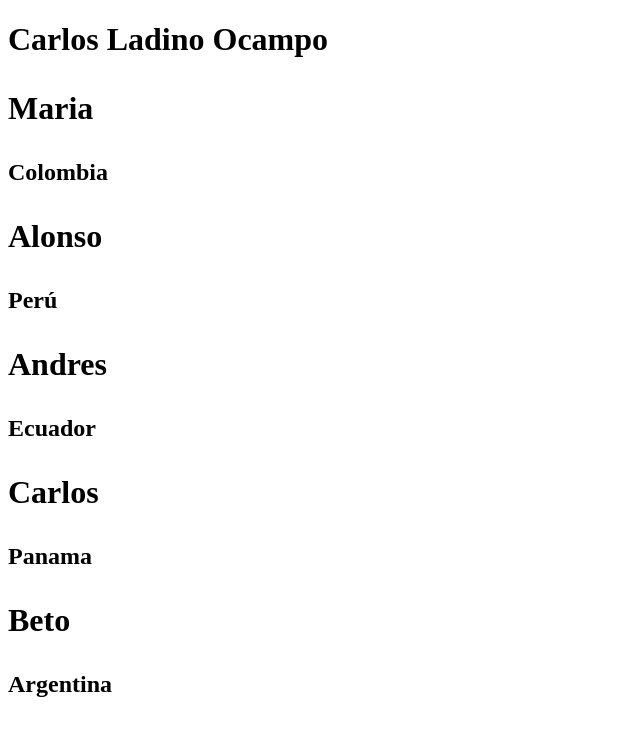
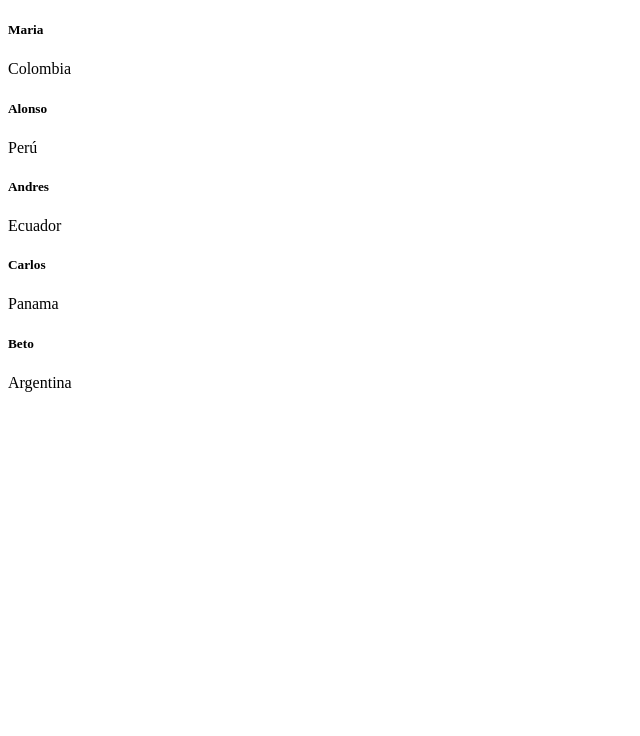
Before and after one commit to CarlosLadino0/Progra-web, an Angular app: page / in a window 1280 px wide. Shown: the top 736 px of the page, without its empty margins (0-640 px from the left). Built offline with nearby package versions, Linux system fonts and the light colour scheme.

Commit message:
clase api

```diff
--- a/src/app/app.component.html
+++ b/src/app/app.component.html
@@ -1,10 +1,3 @@
-<h1>Carlos Ladino Ocampo</h1>
-
-<div *ngFor="let n of people">
-
-  <app-card
-  [people] = "n">
-
-
-  </app-card>
+<div *ngFor="let person of people">
+  <app-card [people]="person"></app-card>
 </div>
--- a/src/app/app.component.ts
+++ b/src/app/app.component.ts
@@ -16,7 +16,7 @@ export class AppComponent {
   people = [
     {
     name: "Maria",
-    country: "Colombia"
+    country: "Colombia",
     },
     {
     name: "Alonso",
--- a/src/app/card/card.component.html
+++ b/src/app/card/card.component.html
@@ -1,2 +1,8 @@
-<h1><p>{{people.name}}</p></h1>
-<h2><p>{{people.country}}</p></h2>
+<div class="card" style="width: 18rem;">
+  <div class="card-body">
+
+    <h5 class="titulo_card">{{ people.name }}</h5>
+    <p class="text_card">{{ people.country }}</p>
+
+  </div>
+</div>
```
Also changed, not shown: src/app/services/api.service.ts (added, +9 -0 lines), 1 other file (tests, documents, lock files or other folders).
